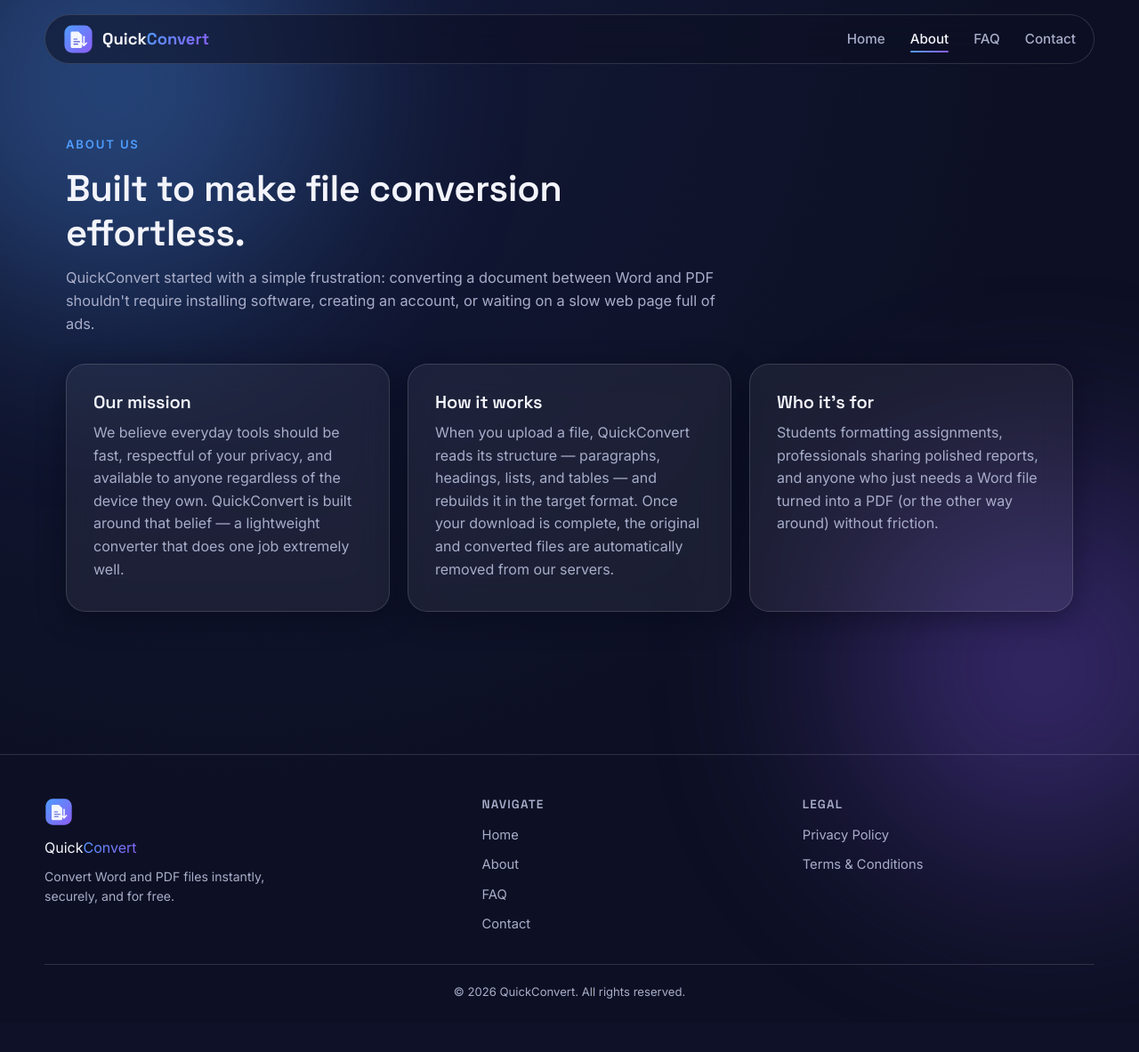
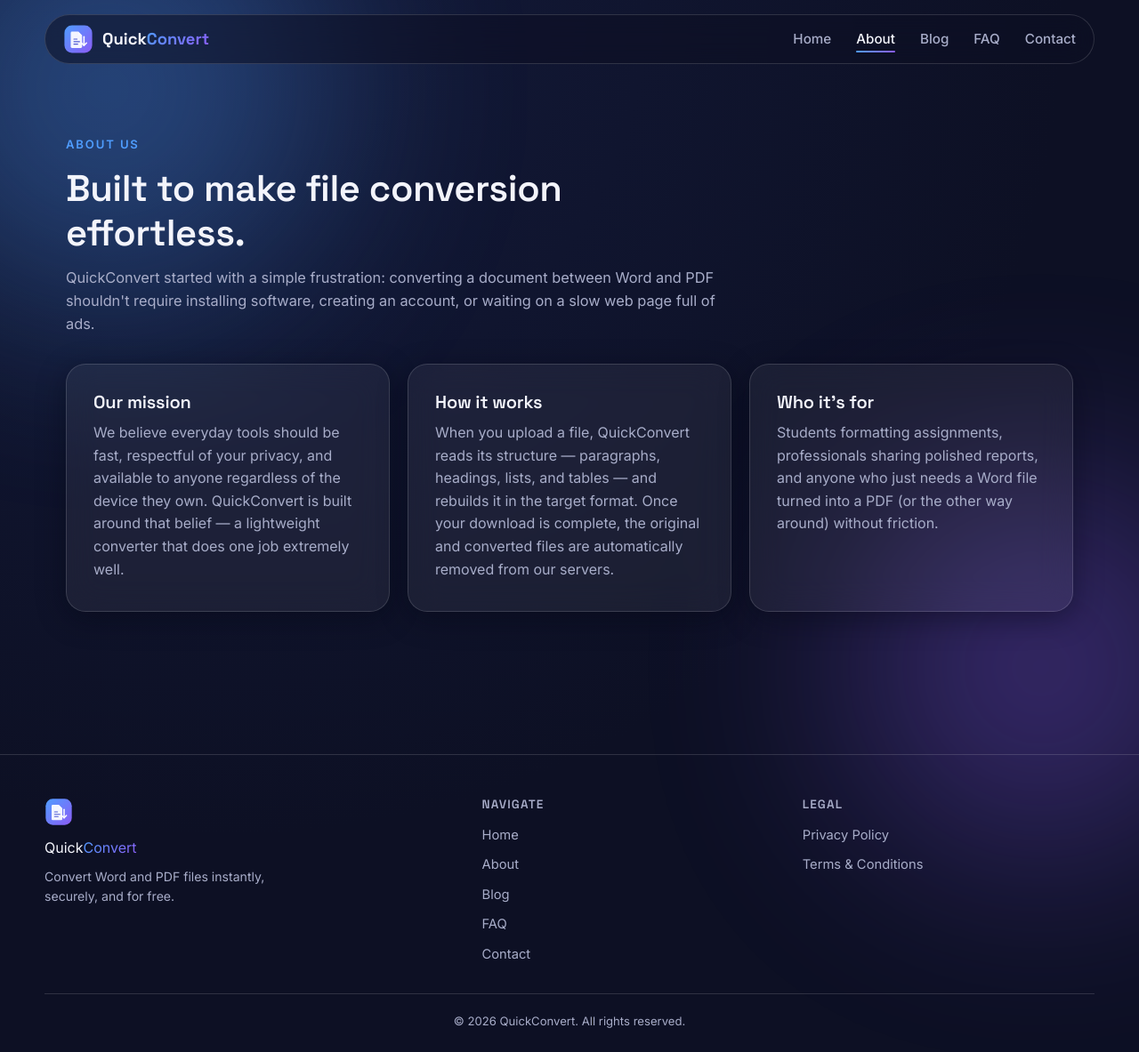
Before and after one commit to hudachaudhary021/QuickConvert, a Flask app: page /about in a window 1280 px wide. Shown: the whole page at 89% size. Before the commit the page ends 1123 px from the top, so only its background shows below. Run offline with Flask 3, Linux system fonts and the light colour scheme.

Commit message:
Update base.html

```diff
--- a/QuickConvert/templates/base.html
+++ b/QuickConvert/templates/base.html
@@ -31,6 +31,7 @@
       <ul class="nav-menu" id="navMenu">
         <li><a href="{{ url_for('home') }}" class="{{ 'is-active' if active_page == 'home' }}">Home</a></li>
         <li><a href="{{ url_for('about') }}" class="{{ 'is-active' if active_page == 'about' }}">About</a></li>
+        <li><a href="{{ url_for('blog') }}" class="{{ 'is-active' if active_page == 'blog' }}">Blog</a></li>
         <li><a href="{{ url_for('faq') }}" class="{{ 'is-active' if active_page == 'faq' }}">FAQ</a></li>
         <li><a href="{{ url_for('contact') }}" class="{{ 'is-active' if active_page == 'contact' }}">Contact</a></li>
       </ul>
@@ -63,6 +64,7 @@
         <h4>Navigate</h4>
         <a href="{{ url_for('home') }}">Home</a>
         <a href="{{ url_for('about') }}">About</a>
+        <a href="{{ url_for('blog') }}">Blog</a>
         <a href="{{ url_for('faq') }}">FAQ</a>
         <a href="{{ url_for('contact') }}">Contact</a>
       </div>
```
